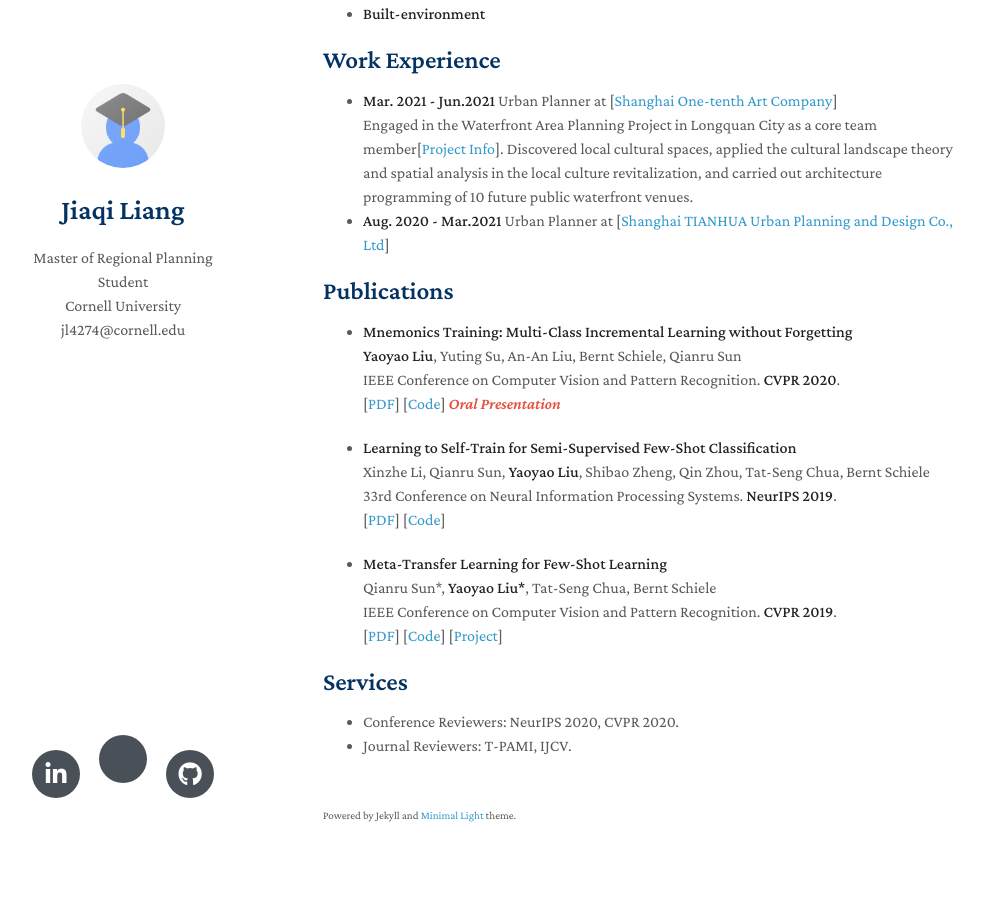
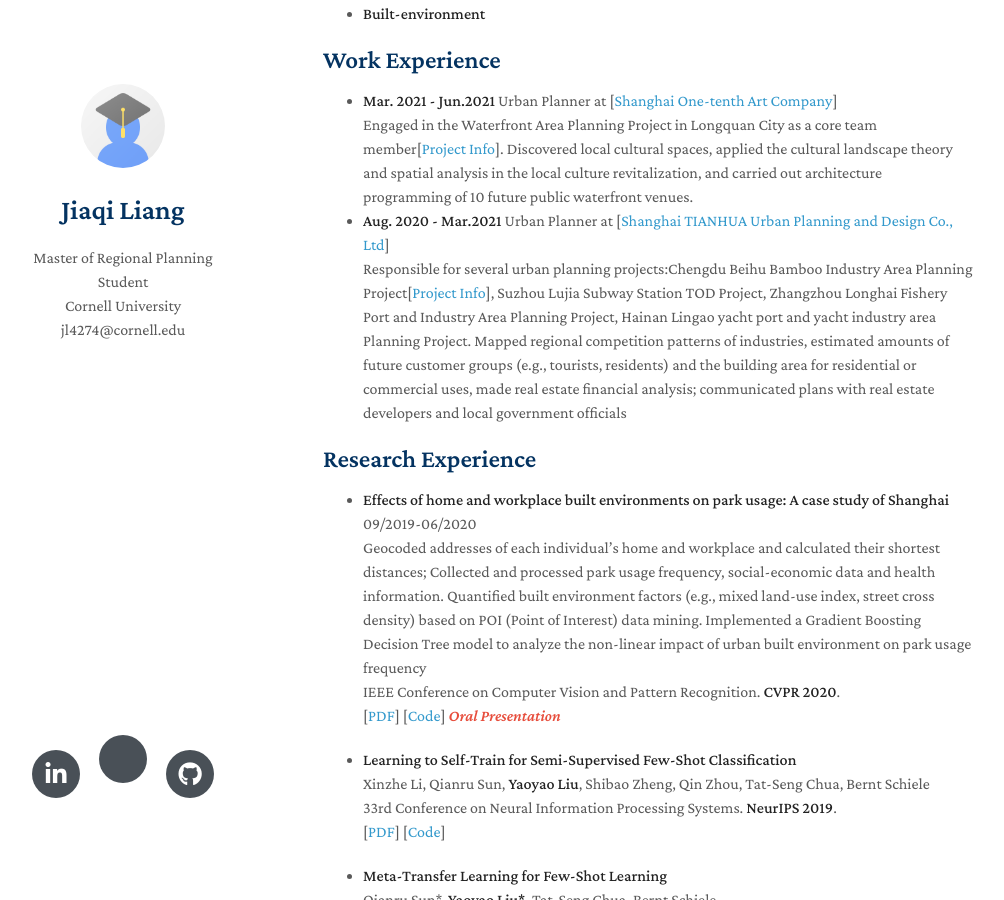
Before and after one commit to april29liang/.github.io, a Jekyll site: the page built from index.md, in a window 1280 px wide and 900 px high, scrolled down 265 px. Shown: the whole window, without its empty margins (147-1151 px from the left). Built offline with Jekyll 4.4.1, drawn with Linux system fonts in a browser that asks for light colours; nearby versions of some CDN libraries; a style sheet for code colours, icons or effects is not loaded; our own code applies the rules of GitHub Pages for plain Markdown files.

Commit message:
Update index.md

```diff
--- a/index.md
+++ b/index.md
@@ -20,12 +20,13 @@
   Engaged in the Waterfront Area Planning Project in Longquan City as a core team member[[Project Info](https://www.onetenth.cn/en/cities/p_f992b662a4c3d36c3a92f7c7bd14cbd2)]. Discovered local cultural spaces, applied the cultural landscape theory and spatial analysis in the local culture revitalization, and carried out architecture programming of 10 future public waterfront venues.
 - **Aug. 2020 - Mar.2021** Urban Planner at [[Shanghai TIANHUA Urban Planning and Design Co., Ltd](https://www.thape.com/?locale=en)]
   <br>
+  Responsible for several urban planning projects:Chengdu Beihu Bamboo Industry Area Planning Project[[Project Info](https://www.thape.com/works/60)], Suzhou Lujia Subway Station TOD Project, Zhangzhou Longhai Fishery Port and Industry Area Planning Project, Hainan Lingao yacht port and yacht industry area Planning Project. Mapped regional competition patterns of industries, estimated amounts of future customer groups (e.g., tourists, residents) and the building area for residential or commercial uses, made real estate financial analysis; communicated plans with real estate developers and local government officials
 
-## Publications
+## Research Experience
 
-- **Mnemonics Training: Multi-Class Incremental Learning without Forgetting**
+- **Effects of home and workplace built environments on park usage: A case study of Shanghai** 09/2019-06/2020
   <br>
-  **Yaoyao Liu**, Yuting Su, An-An Liu, Bernt Schiele, Qianru Sun
+Geocoded addresses of each individual’s home and workplace and calculated their shortest distances; Collected and processed park usage frequency, social-economic data and health information. Quantified built environment factors (e.g., mixed land-use index, street cross density) based on POI (Point of Interest) data mining. Implemented a Gradient Boosting Decision Tree model to analyze the non-linear impact of urban built environment on park usage frequency
   <br>
   IEEE Conference on Computer Vision and Pattern Recognition. **CVPR 2020**.
   <br>
```
